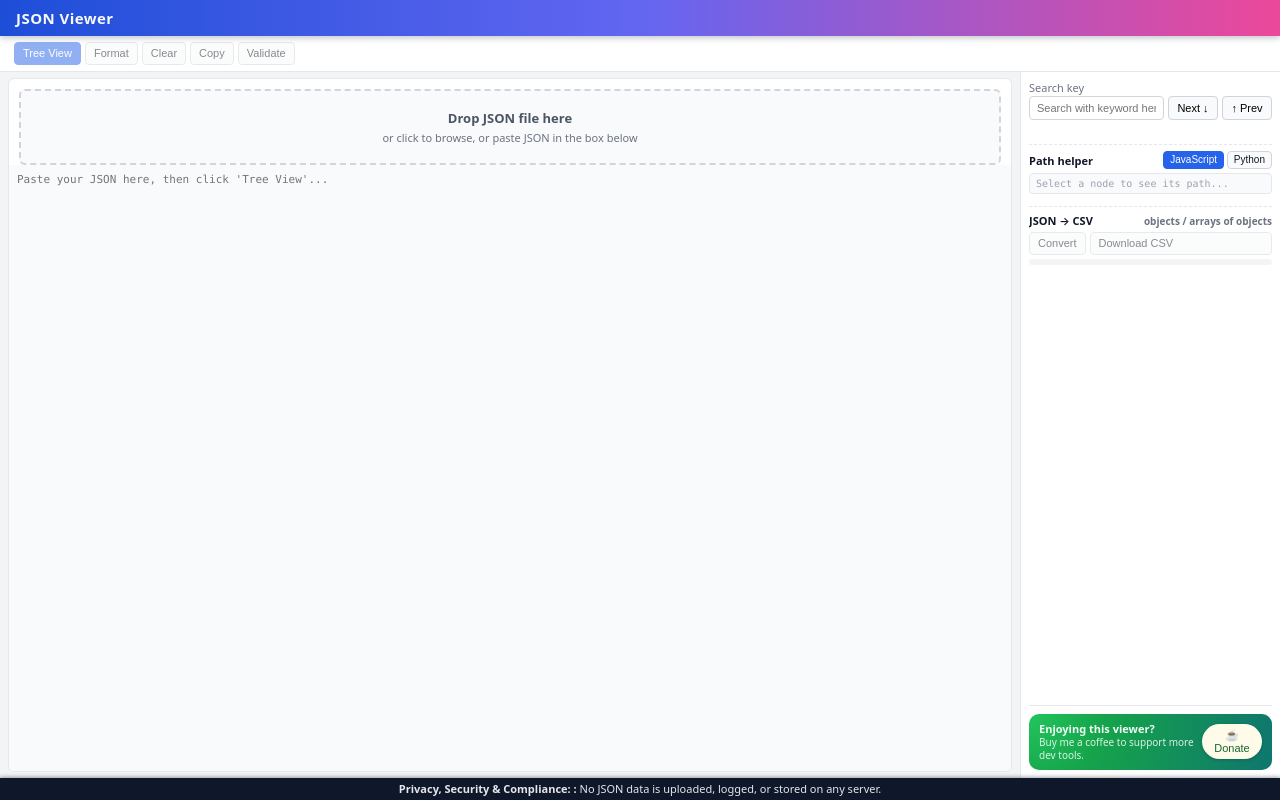
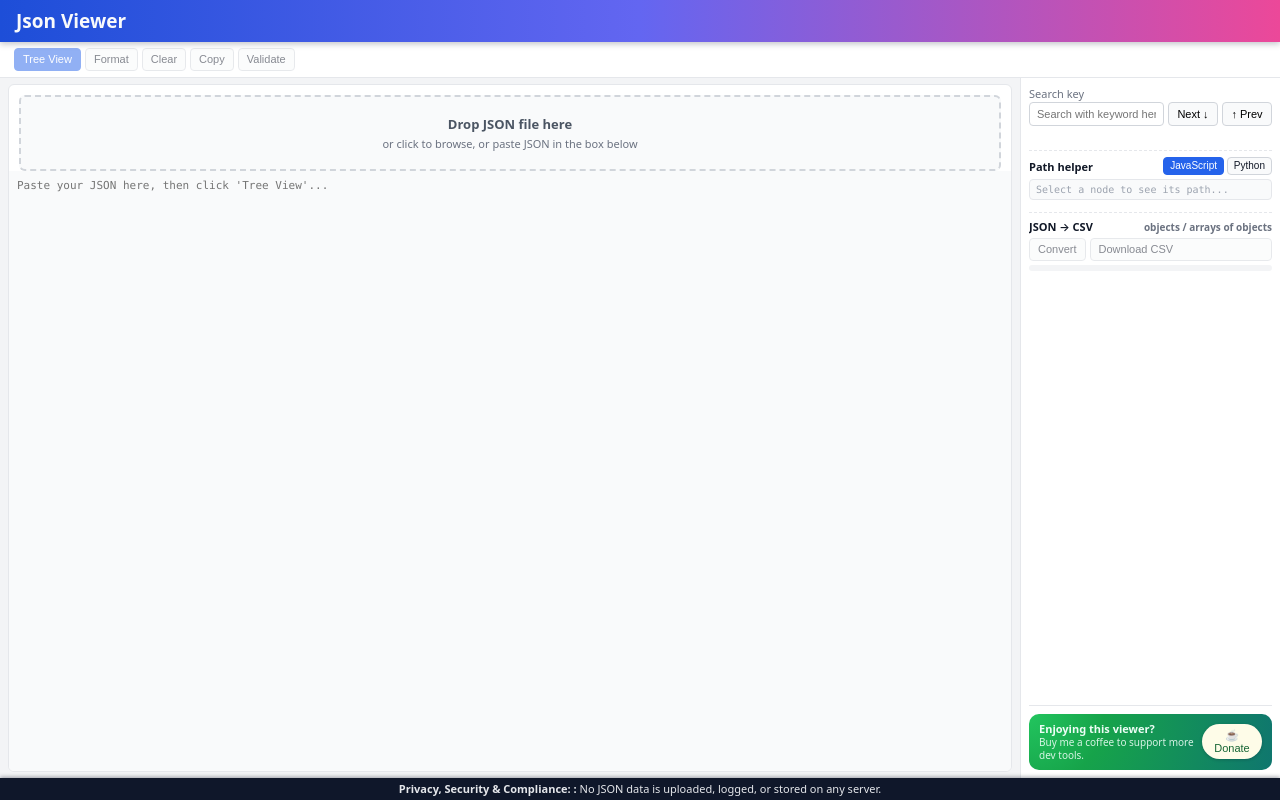
Before and after one commit to gurtej-dev/json-viewer-website, a plain HTML site: page index.html in a window 1280 px wide. Drawn offline with Linux system fonts and the light colour scheme; a script that the page names is missing.

Commit message:
SEO html v6

```diff
--- a/index.html
+++ b/index.html
@@ -465,7 +465,7 @@
 <body>
   <div class="app">
     <div class="topbar">
-      <div class="title">JSON Viewer</div>
+      <h1 style="font-size: 19px;">Json Viewer</h1>
     </div>
 
     <div class="actions-bar">
```
